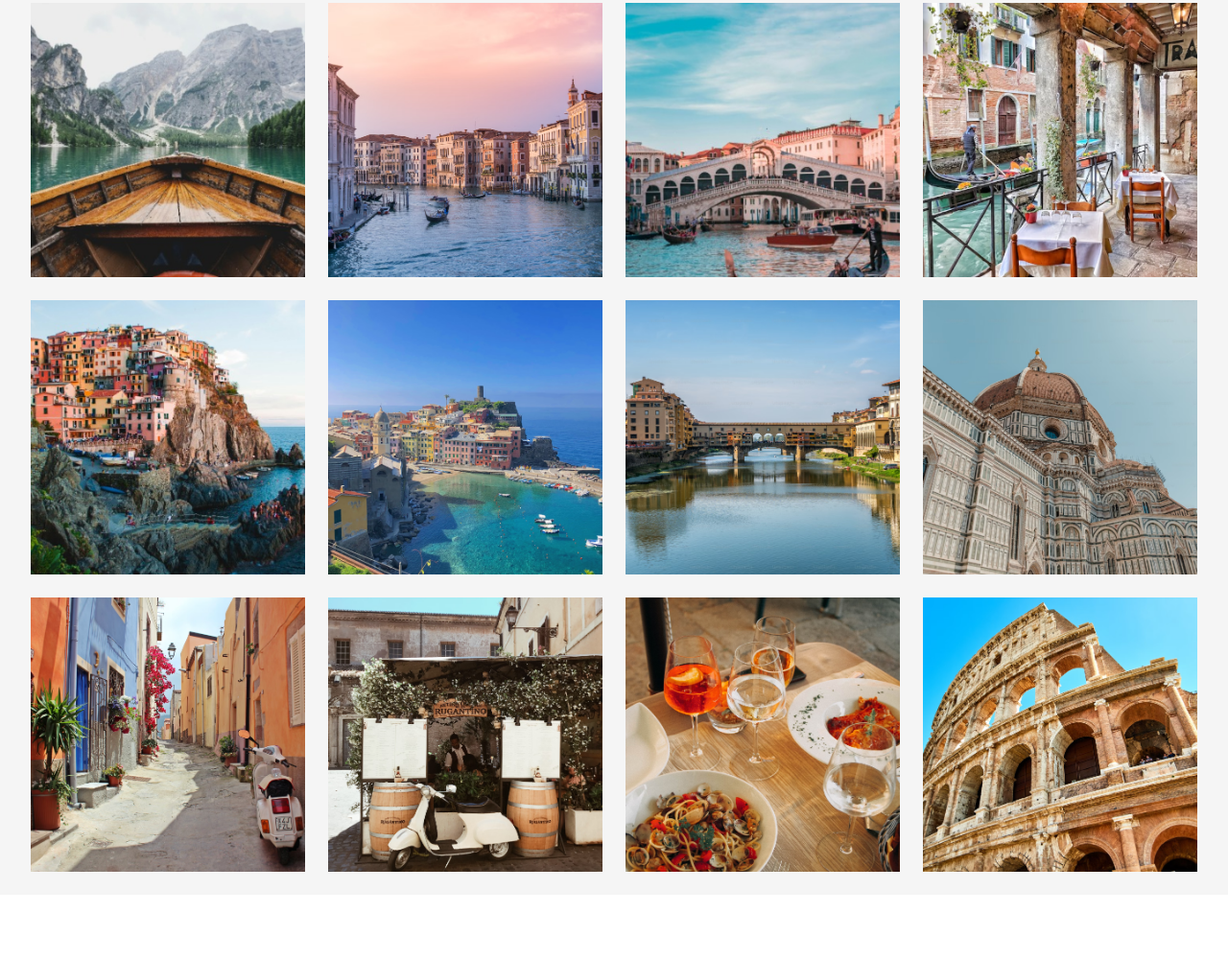
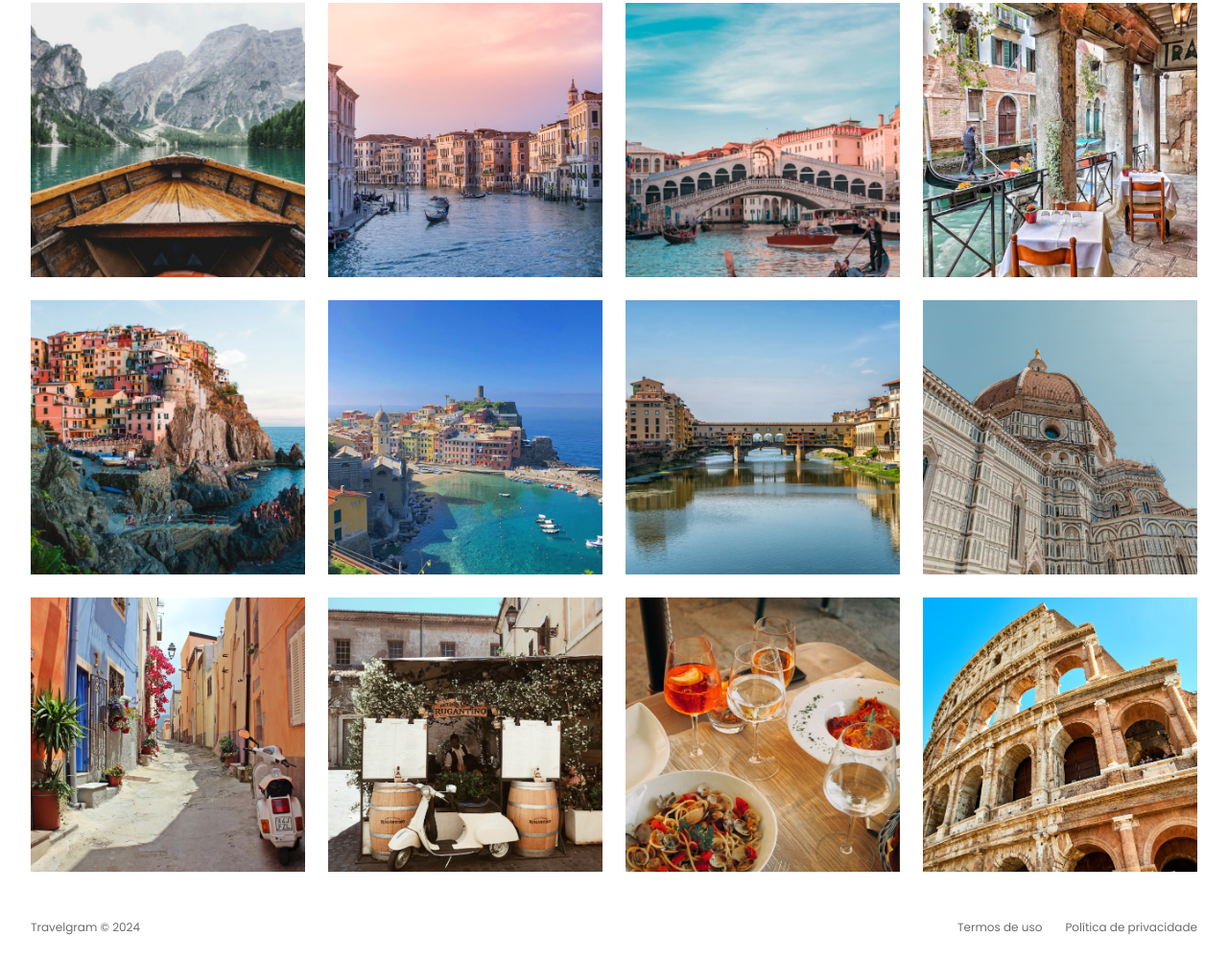
Before and after one commit to FelipeMarquess/MBA-Rocketseat, a plain HTML site: page Projeto TravelGram/index.html in a window 1280 px wide. Shown: the part 357-1358 px from the top of the page at 96% size. Before the commit the page ends 1290 px from the top, so only its background shows below. Drawn offline with Linux system fonts and the light colour scheme.

Commit message:
Estilizando o Footer!

```diff
--- a/Projeto TravelGram/index.html
+++ b/Projeto TravelGram/index.html
@@ -62,6 +62,7 @@
                 </ul>
             </div>
         </header>
+    </div>
     <main class="container">
         <img src="/Projeto TravelGram/assets/imagens/Image 01.png" alt="">
         <img src="/Projeto TravelGram/assets/imagens/Image 02.png" alt="">
@@ -76,8 +77,10 @@
         <img src="/Projeto TravelGram/assets/imagens/Image 11.png" alt="">
         <img src="/Projeto TravelGram/assets/imagens/Image 12.png" alt="">
     </main>
-    </div>
-
-    <footer></footer>
+    <footer class="container">
+        <span>Travelgram &copy; 2024</span>
+        <span>Termos de uso</span>
+        <span>Política de privacidade</span>
+    </footer>
 </body>
 </html>
--- /dev/null
+++ b/Projeto TravelGram/styles/footer.css
@@ -0,0 +1,11 @@
+footer {
+    display: flex;
+    padding-block: 24px;
+    gap: 24px;
+    font: var(--text-sm);
+    color: var(--text-color-secondary);
+}
+
+footer span:nth-child(1) {
+    margin-right: auto;
+}
--- a/Projeto TravelGram/styles/index.css
+++ b/Projeto TravelGram/styles/index.css
@@ -2,3 +2,4 @@
 @import url(./nav.css);
 @import url(./header.css);
 @import url(./main.css);
+@import url(./footer.css);
```
Lines whose indentation alone changed are shown as unchanged.
